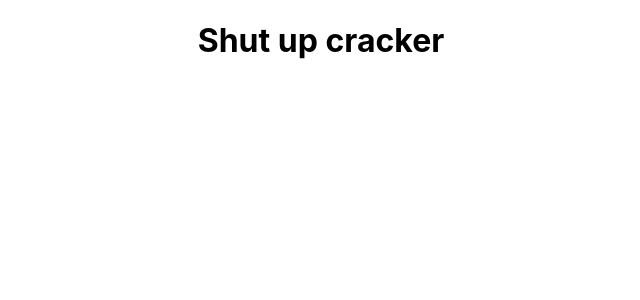
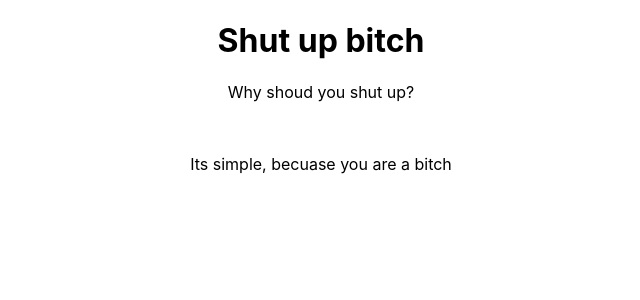
Before and after one commit to chasen2021/test-server, a React (Create React App) app: page / in a window 1280 px wide. Shown: the top 300 px of the page, without its empty margins (319-959 px from the left). Built offline with nearby package versions, Linux system fonts and the light colour scheme.

Commit message:
new file

```diff
--- a/src/App.js
+++ b/src/App.js
@@ -5,7 +5,10 @@ import './App.css';
 function App() {
   return (
     <div className="App">
-      <h1>Shut up cracker</h1>
+      <h1>Shut up bitch</h1>
+      <p>Why shoud you shut up?</p>
+      <br></br>
+      <p>Its simple, becuase you are a bitch</p>
     </div>
   );
 }
```
